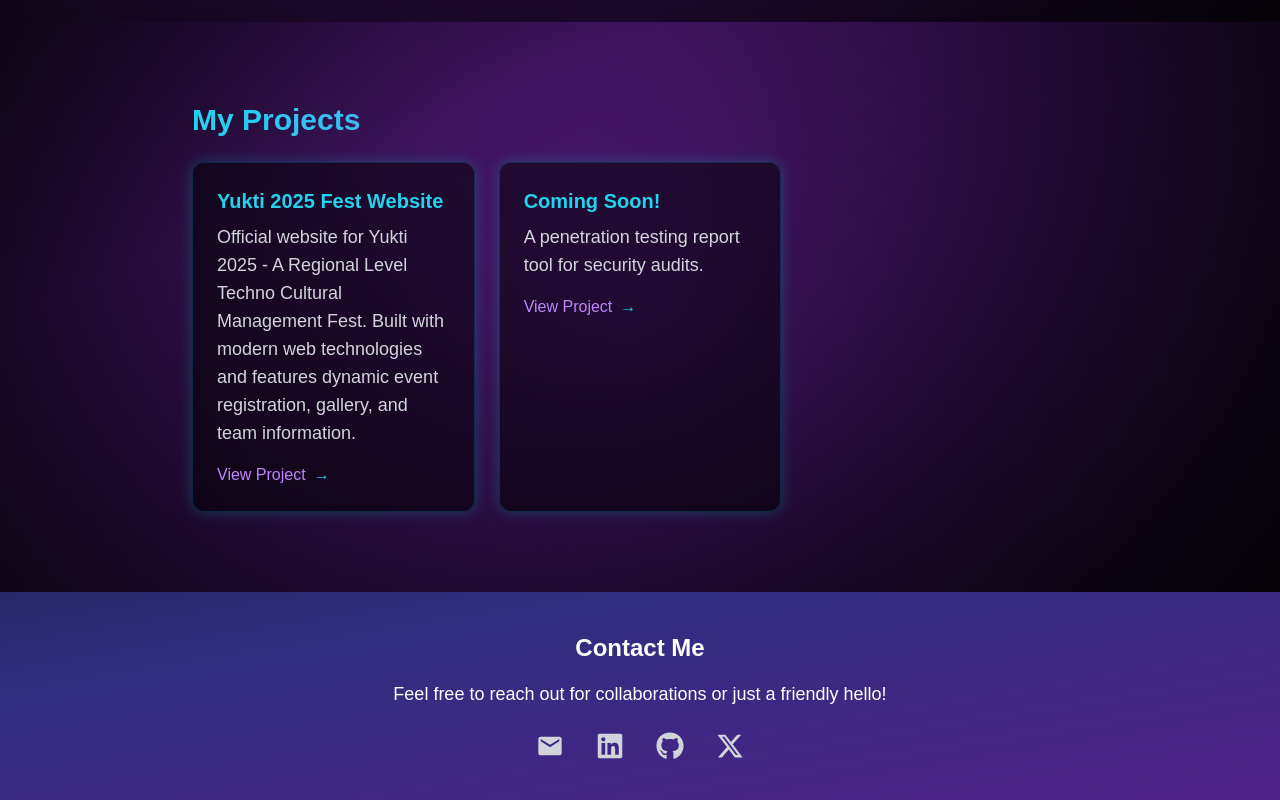
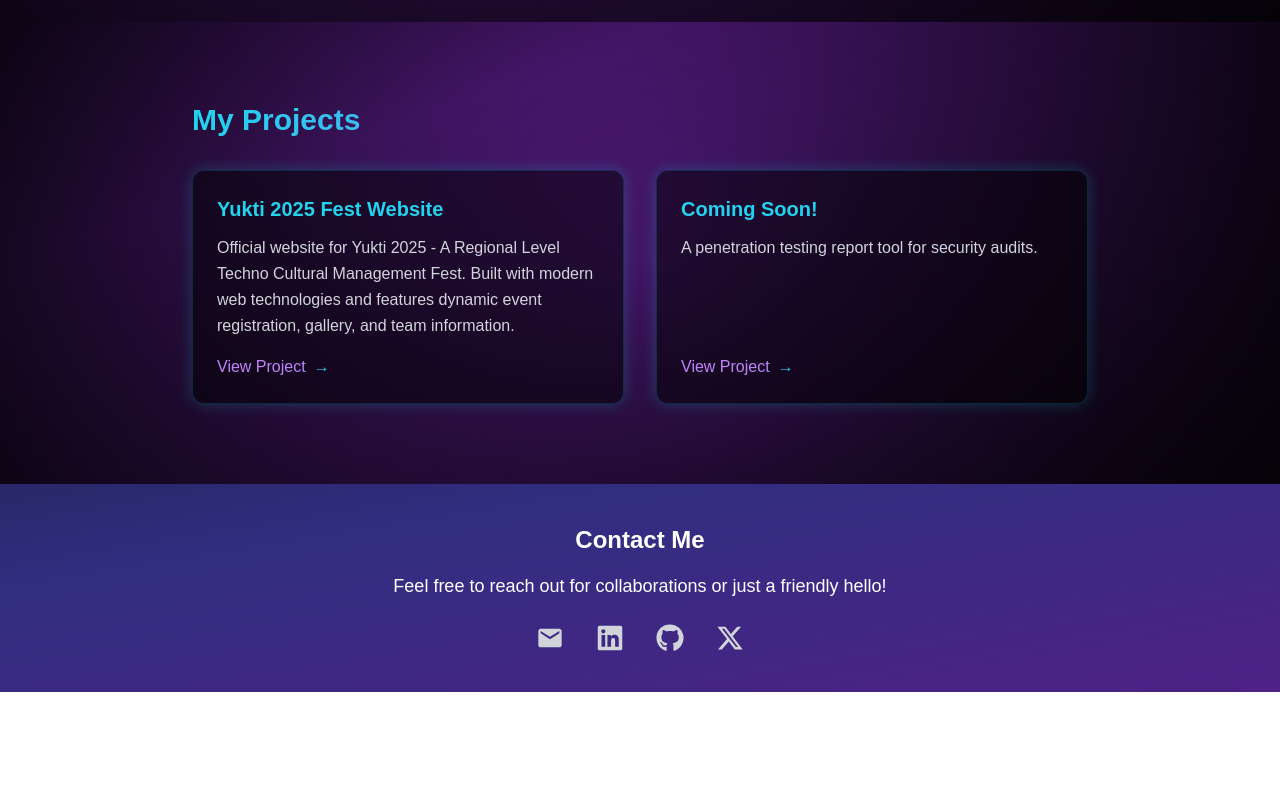
Before and after one commit to yousufSKY/my-portfolio, a Next.js app: page / in a window 1280 px wide. Shown: the part 1652-2452 px from the top of the page. After the commit the page ends 2344 px from the top, so only its background shows below. Built offline with nearby package versions, Linux system fonts and the light colour scheme.

Commit message:
projects updated

```diff
--- a/components/Footer.js
+++ b/components/Footer.js
@@ -26,7 +26,7 @@ export default function Footer() {
     },
     {
       icon: <FaXTwitter size={28} />,
-      url: "https://twitter.com/YourTwitterHandle",
+      url: "https://twitter.com/ysyed8724/",
       label: "X Profile",
       hoverColor: "hover:text-gray-400"
     }
--- a/components/Projects.js
+++ b/components/Projects.js
@@ -30,9 +30,11 @@ export default function Projects() {
       aria-label="Projects section"
     >
       <div className="max-w-4xl mx-auto relative z-10">
-        <h2 className="text-2xl sm:text-3xl font-bold mb-6 text-transparent bg-clip-text bg-gradient-to-r from-cyan-400 to-purple-500">My Projects</h2>
+        <h2 className="text-2xl sm:text-3xl font-bold mb-8 text-transparent bg-clip-text bg-gradient-to-r from-cyan-400 to-purple-500">
+          My Projects
+        </h2>
         <div
-          className="grid grid-cols-1 md:grid-cols-2 lg:grid-cols-3 gap-4 sm:gap-6"
+          className="grid grid-cols-1 md:grid-cols-2 gap-6 sm:gap-8"
           role="list"
         >
           {projects.map((project, index) => (
@@ -41,18 +43,23 @@ export default function Projects() {
               initial={{ y: 50, opacity: 0 }}
               whileInView={{ y: 0, opacity: 1 }}
               transition={{ delay: index * 0.2, duration: 1 }}
-              className="backdrop-blur-sm bg-black/50 p-4 sm:p-6 rounded-xl border border-cyan-500/20 shadow-[0_0_15px_rgba(0,255,255,0.2)] hover:shadow-[0_0_30px_rgba(0,255,255,0.3)] transition-all duration-300"
+              className="backdrop-blur-sm bg-black/50 p-6 rounded-xl border border-cyan-500/20
+                         shadow-[0_0_15px_rgba(0,255,255,0.2)] hover:shadow-[0_0_30px_rgba(0,255,255,0.3)]
+                         transition-all duration-300 flex flex-col h-full justify-between"
               role="listitem"
             >
-              <h3 className="text-lg sm:text-xl font-bold mb-2 text-cyan-400">{project.title}</h3>
-              <p className="text-base sm:text-lg mb-4 text-gray-300">{project.description}</p>
+              <div>
+                <h3 className="text-xl font-bold mb-3 text-cyan-400">{project.title}</h3>
+                <p className="text-base text-gray-300 leading-relaxed mb-4">{project.description}</p>
+              </div>
               <a
                 href={project.link}
-                className="text-purple-400 hover:text-cyan-300 transition-colors duration-300 flex items-center gap-2"
+                className="inline-flex items-center text-purple-400 hover:text-cyan-300
+                         transition-colors duration-300 font-medium"
                 target="_blank"
                 rel="noopener noreferrer"
               >
-                View Project <span className="text-cyan-400">→</span>
+                View Project <span className="ml-2 text-cyan-400">→</span>
               </a>
             </motion.div>
           ))}
```
